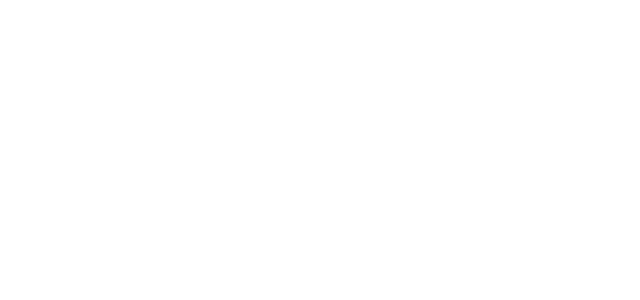
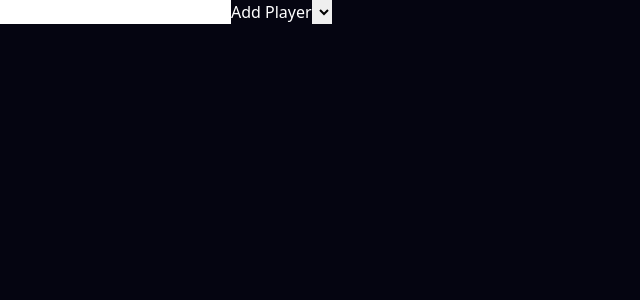
Before and after one commit to Eponce11/Poke-Soul-Link, a React (Vite) app in the folder Client/: page /newAttempt in a window 1280 px wide. Before the commit this address had no page. Shown: the top 300 px of the page, without its empty margins (0-640 px from the left). Built offline with nearby package versions, Linux system fonts and the light colour scheme.

Commit message:
new create page

```diff
--- a/Client/src/App.tsx
+++ b/Client/src/App.tsx
@@ -1,7 +1,7 @@
 
 import './App.css'
 import { BrowserRouter as Router, Routes, Route } from 'react-router-dom'
-import { Landing, Home } from './pages'
+import { Landing, Home, NewAttempt } from './pages'
 
 
 function App() {
@@ -15,6 +15,7 @@ function App() {
         <Routes>
           <Route path='/' element={<Landing/>}/>
           <Route path='/home' element={<Home/>}/>
+          <Route path='/newAttempt' element={<NewAttempt/>}/>
         </Routes>
       </Router>
     </div>
--- /dev/null
+++ b/Client/src/pages/NewAttempt/index.tsx
@@ -0,0 +1,30 @@
+import { useState, useEffect } from "react";
+import { getPokemonGenerations } from "../../utils";
+
+const NewAttempt = () => {
+  const [pokemonGens, setPokemonGens] = useState([]);
+
+  const fetchPokemonGenerations = async () => {
+    const pokemonGenerations = await getPokemonGenerations();
+    console.log(pokemonGenerations.data.results);
+    setPokemonGens(pokemonGenerations.data.results);
+  };
+
+  useEffect(() => {
+    fetchPokemonGenerations();
+  }, []);
+
+  return (
+    <div className="h-full w-full bg-[#050511]">
+      <input type="text" />
+      <button className="text-[white]">Add Player</button>
+      <select>
+        {pokemonGens.map((gen, idx) => (
+          <option key={idx}>{gen["name"]}</option>
+        ))}
+      </select>
+    </div>
+  );
+};
+
+export default NewAttempt;
--- a/Client/src/pages/index.ts
+++ b/Client/src/pages/index.ts
@@ -1,10 +1,5 @@
-
-
 import Landing from "./Landing";
 import Home from "./Home";
+import NewAttempt from "./NewAttempt";
 
-
-export {
-    Landing,
-    Home
-}
+export { Landing, Home, NewAttempt };
```
